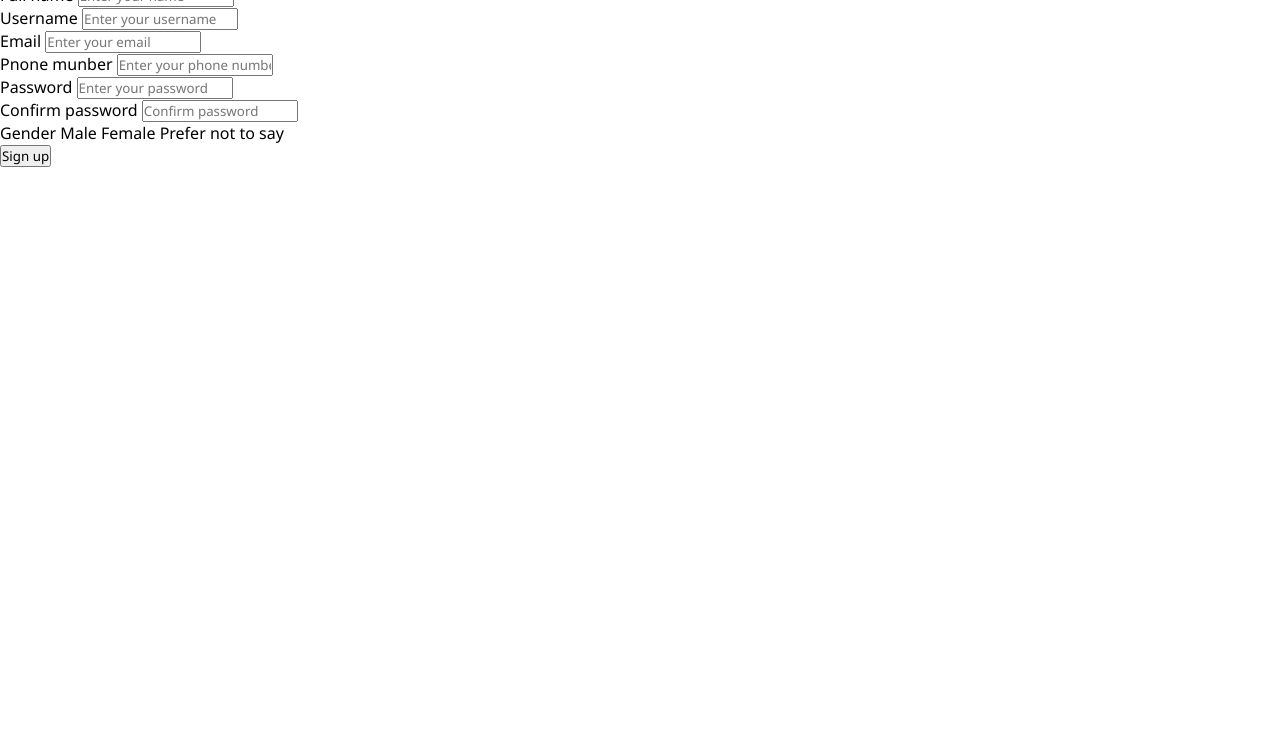
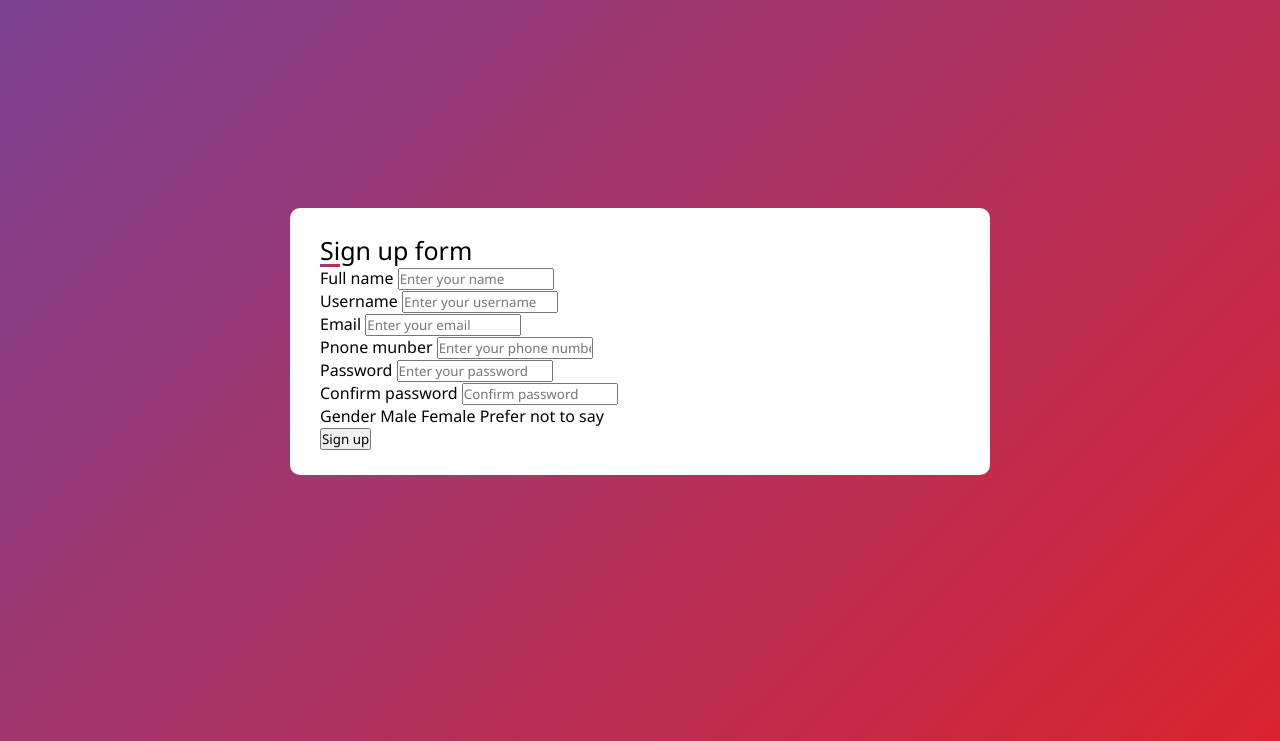
Before and after one commit to Meliciron/responsive-sign-up-form, a plain HTML site: page index.html in a window 1280 px wide. Shown: the part 59-800 px from the top of the page. Drawn offline with Linux system fonts and the light colour scheme.

Commit message:
some styles added

```diff
--- a/style.css
+++ b/style.css
@@ -6,3 +6,36 @@
     box-sizing: border-box;
     font-family: 'Noto Sans', sans-serif;
  }
+
+ body{
+    display: flex;
+    height: 100vh;
+    padding: 10px;
+    justify-content: center;
+    align-items: center;
+    background: linear-gradient(135deg, #7b4397, #dc2430);
+ }
+
+ .container{
+     max-width: 700px;
+     width: 100%;
+     background: #fff;
+     padding: 25px 30px;
+     border-radius: 10px;
+ }
+
+ .container h1{
+     font-size: 25px;
+     font-weight: 500;
+     position: relative;
+ }
+
+ .container h1::before{
+    content:'';
+    position: absolute;
+    left: 0;
+    bottom: 0;
+    height: 3px;
+    width: 20px;
+    background: linear-gradient(135deg, #7b4397, #dc2430);
+ }
```
